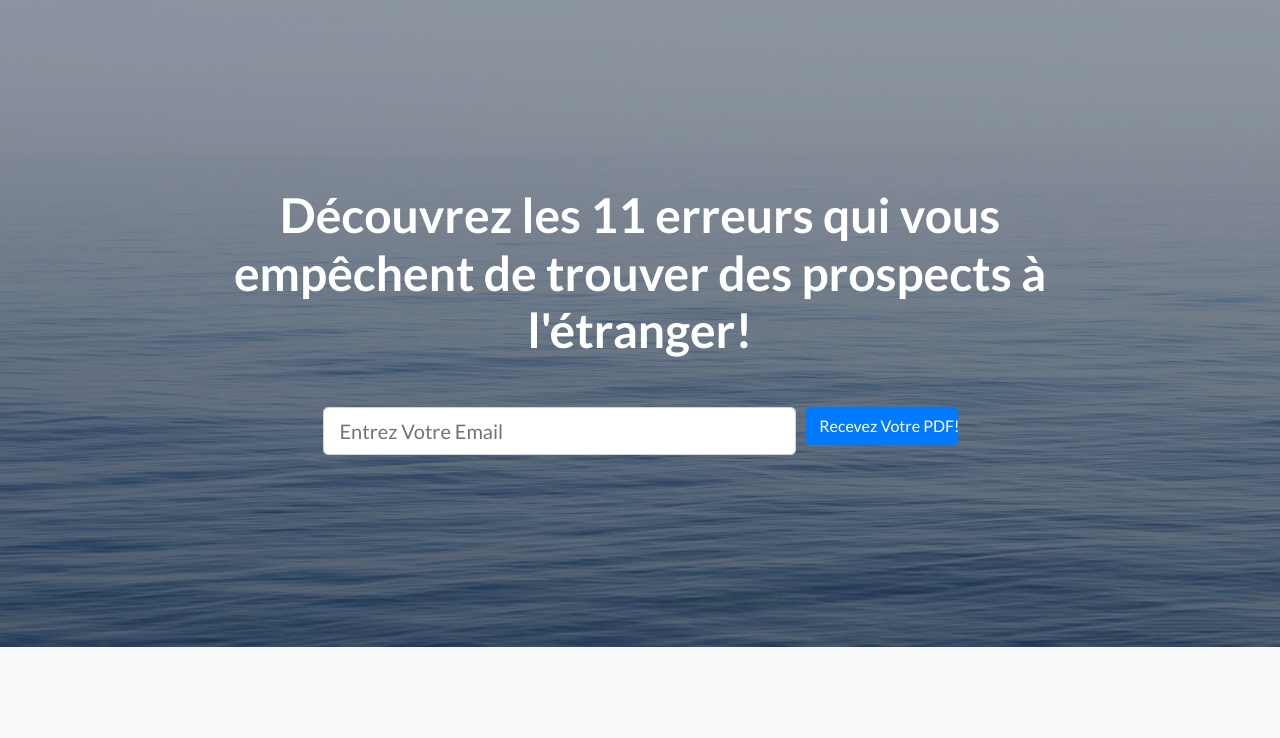
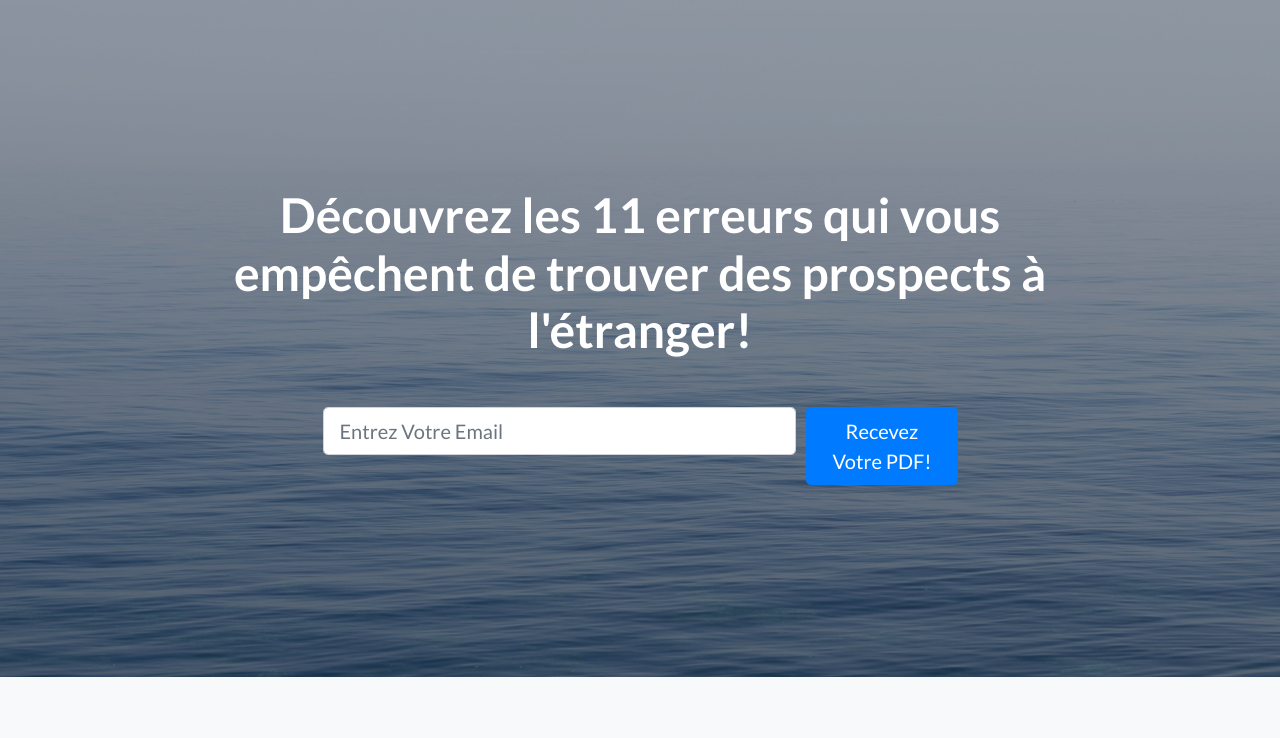
Before and after one commit to Romaricc/export, a website: page index.html in a window 1280 px wide. Shown: the part 62-800 px from the top of the page. Drawn offline with Linux system fonts and the light colour scheme.

Commit message:
Test Bouton

```diff
--- a/index.html
+++ b/index.html
@@ -48,7 +48,7 @@
                   <input type="email" class="form-control form-control-lg" placeholder="Entrez Votre Email">
                 </div>
                 <div class="col-12 col-md-3">
-                  <button type="submit" class="btn btn-xlg btn-primary btn-block">Recevez Votre PDF!</button>
+                  <button type="submit" class="btn btn-lg btn-primary btn-block" style="white-space:normal">Recevez Votre PDF!</button>
                 </div>
               </div>
             </form>
```
